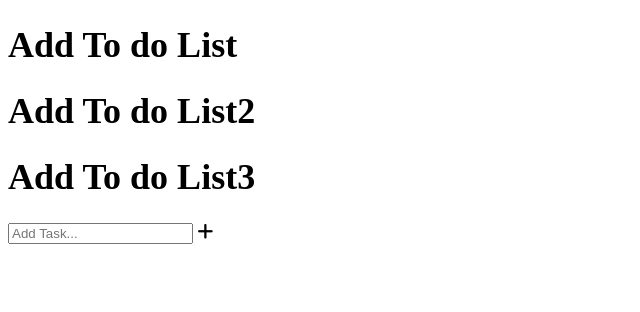
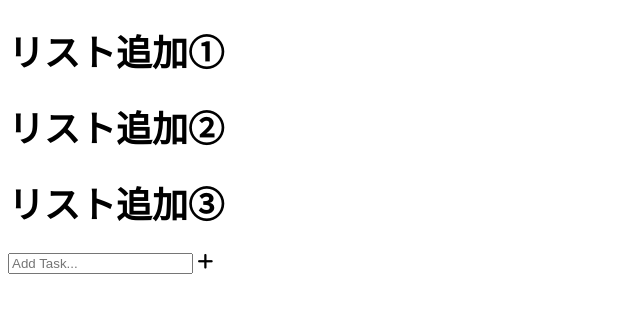
Before and after one commit to YumaItoKSilagan/Practise, a plain HTML site: page index.html in a window 1280 px wide. Shown: the whole page, without its empty margins (0-640 px from the left). Drawn offline with Linux system fonts and the light colour scheme.

Commit message:
日本語に変更

```diff
--- a/index.html
+++ b/index.html
@@ -12,9 +12,9 @@
 <body>
     <div id="todos">
         <div class="heading">
-            <h1>Add To do List</h1>
-            <h1>Add To do List2</h1>
-            <h1>Add To do List3</h1>
+            <h1>リスト追加①</h1>
+            <h1>リスト追加②</h1>
+            <h1>リスト追加③</h1>
         </div>
         <div class="todo-input-container">
             <input class="todo_input" type="text" placeholder="Add Task...">
```
